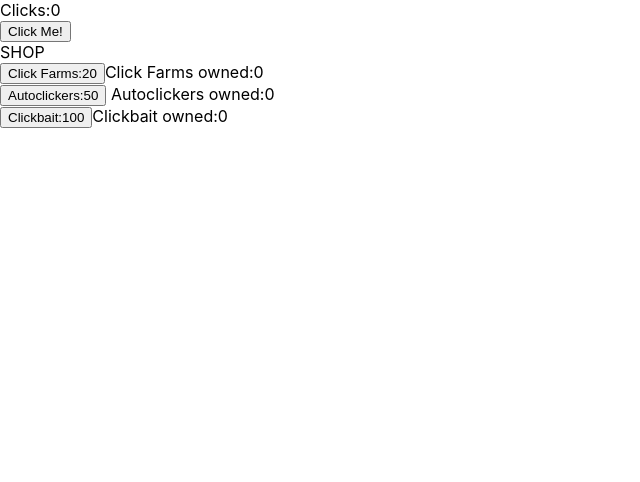
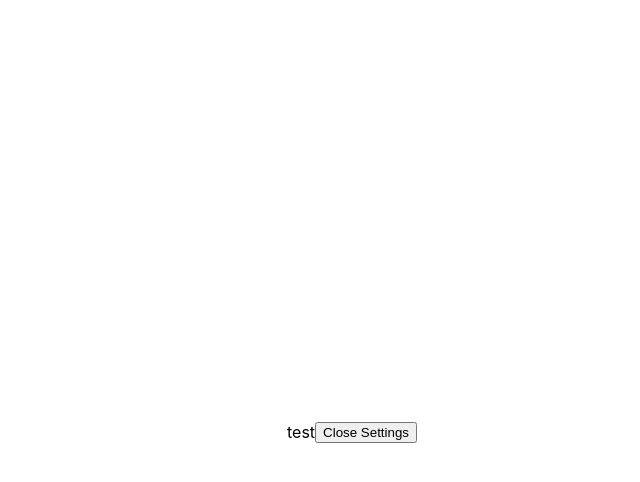
Before and after one commit to jakobw10/clickergame, a React (Create React App) app in the folder my-app/: page / in a window 1280 px wide. Shown: the top 482 px of the page, without its empty margins (0-640 px from the left). Built offline with nearby package versions, Linux system fonts and the light colour scheme.

Commit message:
created an empty popup menu and CSS files for Bank component and Settings component

```diff
--- a/my-app/src/App.tsx
+++ b/my-app/src/App.tsx
@@ -1,11 +1,15 @@
 import React from 'react';
 import './App.css';
+import './Components/Settings.css'
+import './Components/Bank.css'
 import {Banks} from './Components/Bank';
 import {Settings} from './Components/Settings'
 function App():JSX.Element {
-  return (<div>
+  return (<div><main>
     <Banks></Banks>
-    <Settings></Settings>
+    <button>Settings</button>
+    <Settings trigger={true}></Settings>
+    </main>
     </div>
 
 
--- a/my-app/src/Components/Bank.tsx
+++ b/my-app/src/Components/Bank.tsx
@@ -39,7 +39,7 @@ export function Banks(): JSX.Element{
           }
 
       }
-    return <div>
+    return <div className="bank">
         Clicks:{clicks}
         <div>
             <button onClick={()=>addclick(1)}>Click Me!</button>
--- /dev/null
+++ b/my-app/src/Components/Settings.css
@@ -0,0 +1,21 @@
+.settings{
+    position:fixed;
+    top:0;
+    left:0;
+    width:100%;
+    height:100vh;
+    display:flex;
+    justify-content:center;
+    align-items:center;
+    background-color: white;
+    position:absolute;
+    padding:32px;
+    width:100%;
+    max-width:640px;
+
+}
+.settings-inner .close{
+    position:absolute;
+    top:16px;
+    right: 16px;
+}
--- a/my-app/src/Components/Settings.tsx
+++ b/my-app/src/Components/Settings.tsx
@@ -1,5 +1,11 @@
-export function Settings():JSX.Element{
-    return <div>
-
-    </div>;
+import './Settings.css'
+export function Settings(props: { trigger: any; }):JSX.Element{
+    return (props.trigger) ? (
+        <div className="settings">
+            test
+            <button className="close">Close Settings</button>
+        </div>
+    ):<div>
+    </div>
 }
+export default Settings
```
Also changed, not shown: my-app/src/Components/Bank.css (added).
